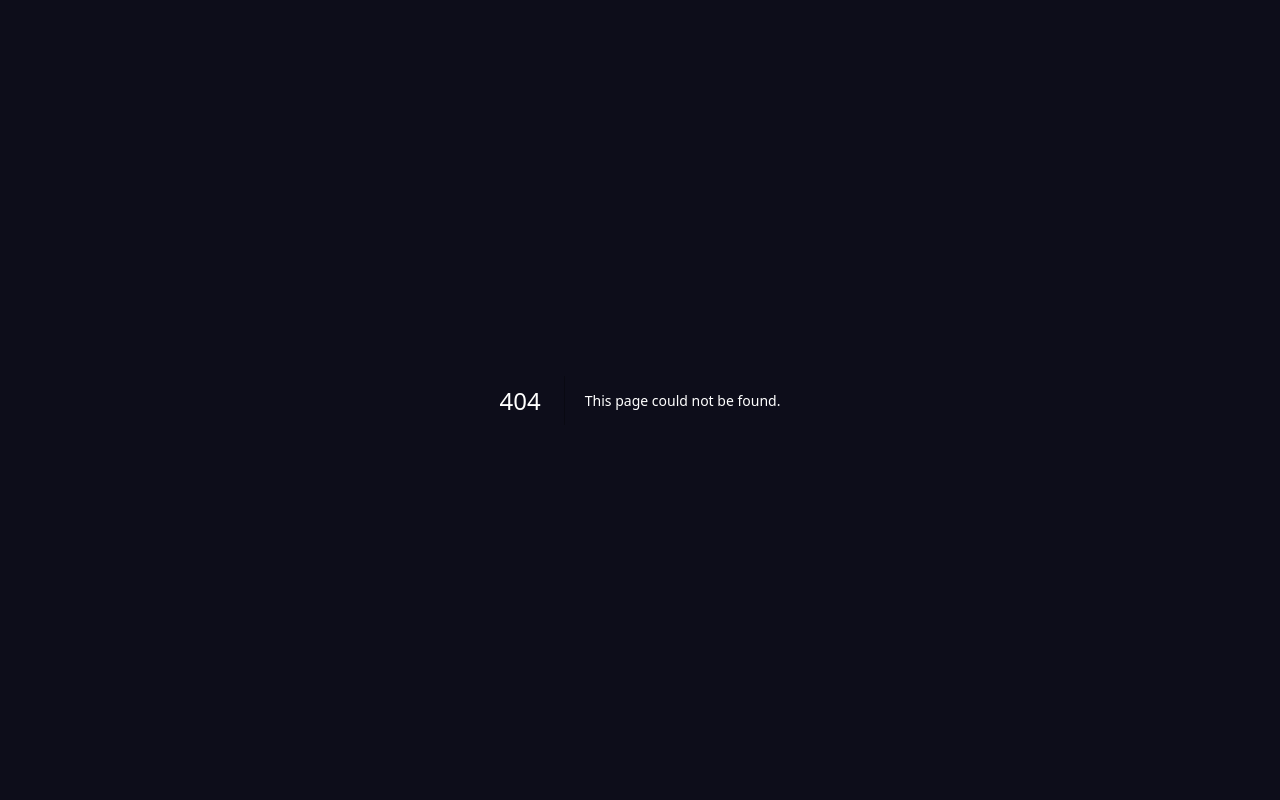
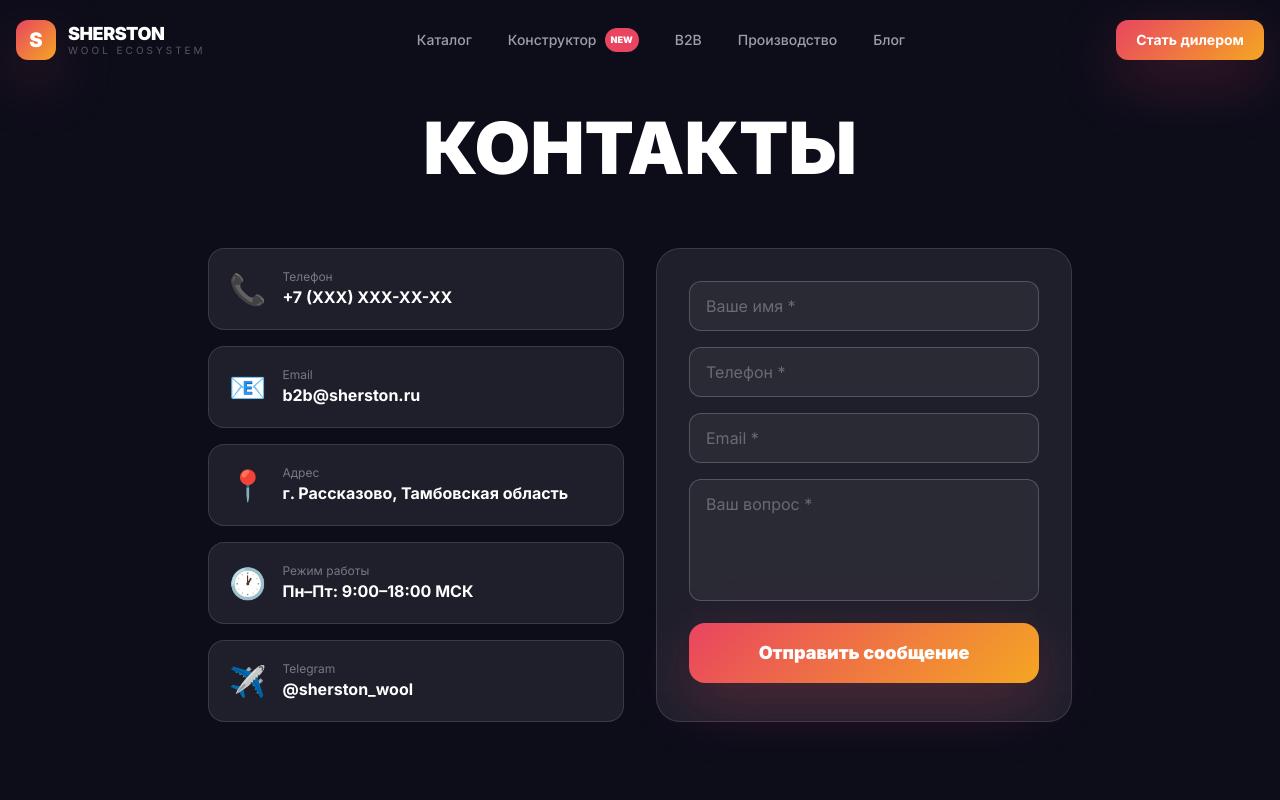
Before and after one commit to artemgubanow72-oss/-, a Next.js app: page /contact in a window 1280 px wide. Before the commit this address had no page. Shown: the top 800 px of the page. Built offline with nearby package versions, Linux system fonts and the light colour scheme.

Commit message:
Add contact page with form and contact details

```diff
--- /dev/null
+++ b/app/contact/page.tsx
@@ -0,0 +1,76 @@
+'use client'
+
+import { useState } from 'react'
+import { motion } from 'framer-motion'
+import Navbar from '@/components/layout/Navbar'
+import Footer from '@/components/layout/Footer'
+
+export default function ContactPage() {
+  const [sent, setSent] = useState(false)
+
+  return (
+    <>
+      <Navbar />
+      <main className="min-h-screen bg-[#0D0D1A] pt-28 pb-20">
+        <div className="container mx-auto px-4 max-w-4xl">
+
+          <motion.div initial={{ opacity: 0, y: 30 }} animate={{ opacity: 1, y: 0 }} className="text-center mb-16">
+            <h1 className="text-5xl md:text-7xl font-black text-white leading-none">
+              КОНТАКТЫ
+            </h1>
+          </motion.div>
+
+          <div className="grid md:grid-cols-2 gap-8">
+            <div className="space-y-4">
+              {[
+                { icon: '📞', label: 'Телефон', value: '+7 (XXX) XXX-XX-XX', href: 'tel:+7XXXXXXXXXX' },
+                { icon: '📧', label: 'Email', value: 'b2b@sherston.ru', href: 'mailto:b2b@sherston.ru' },
+                { icon: '📍', label: 'Адрес', value: 'г. Рассказово, Тамбовская область', href: null },
+                { icon: '🕐', label: 'Режим работы', value: 'Пн–Пт: 9:00–18:00 МСК', href: null },
+                { icon: '✈️', label: 'Telegram', value: '@sherston_wool', href: 'https://t.me/sherston_wool' },
+              ].map((c) => (
+                <div key={c.label} className="flex items-center gap-4 p-5 rounded-2xl glass border border-white/10">
+                  <span className="text-3xl">{c.icon}</span>
+                  <div>
+                    <p className="text-white/40 text-xs">{c.label}</p>
+                    {c.href ? (
+                      <a href={c.href} className="text-white font-bold hover:text-[#E94560] transition-colors">{c.value}</a>
+                    ) : (
+                      <p className="text-white font-bold">{c.value}</p>
+                    )}
+                  </div>
+                </div>
+              ))}
+            </div>
+
+            {sent ? (
+              <div className="flex items-center justify-center glass border border-emerald-400/30 rounded-3xl p-10 text-center">
+                <div>
+                  <div className="text-7xl mb-4">✅</div>
+                  <h3 className="text-2xl font-black text-white">Сообщение отправлено!</h3>
+                  <p className="text-white/50 mt-2">Ответим в течение 2 часов</p>
+                </div>
+              </div>
+            ) : (
+              <form onSubmit={async (e) => { e.preventDefault(); await new Promise((r) => setTimeout(r, 1000)); setSent(true) }}
+                className="space-y-4 glass border border-white/10 p-8 rounded-3xl">
+                <input required type="text" placeholder="Ваше имя *"
+                  className="w-full px-4 py-3 rounded-xl bg-white/5 border border-white/20 text-white placeholder-white/30 focus:outline-none focus:border-[#E94560]" />
+                <input required type="tel" placeholder="Телефон *"
+                  className="w-full px-4 py-3 rounded-xl bg-white/5 border border-white/20 text-white placeholder-white/30 focus:outline-none focus:border-[#E94560]" />
+                <input required type="email" placeholder="Email *"
+                  className="w-full px-4 py-3 rounded-xl bg-white/5 border border-white/20 text-white placeholder-white/30 focus:outline-none focus:border-[#E94560]" />
+                <textarea required placeholder="Ваш вопрос *" rows={4}
+                  className="w-full px-4 py-3 rounded-xl bg-white/5 border border-white/20 text-white placeholder-white/30 focus:outline-none focus:border-[#E94560] resize-none" />
+                <button type="submit" className="w-full py-4 rounded-2xl bg-wool-gradient text-white font-black text-lg shadow-wool">
+                  Отправить сообщение
+                </button>
+              </form>
+            )}
+          </div>
+        </div>
+      </main>
+      <Footer />
+    </>
+  )
+}
```
